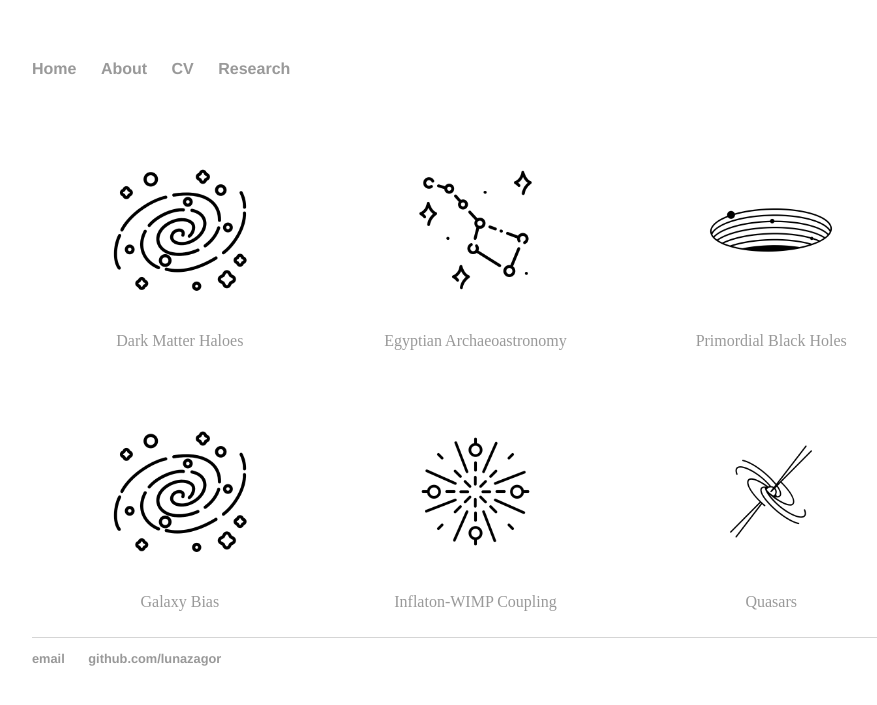
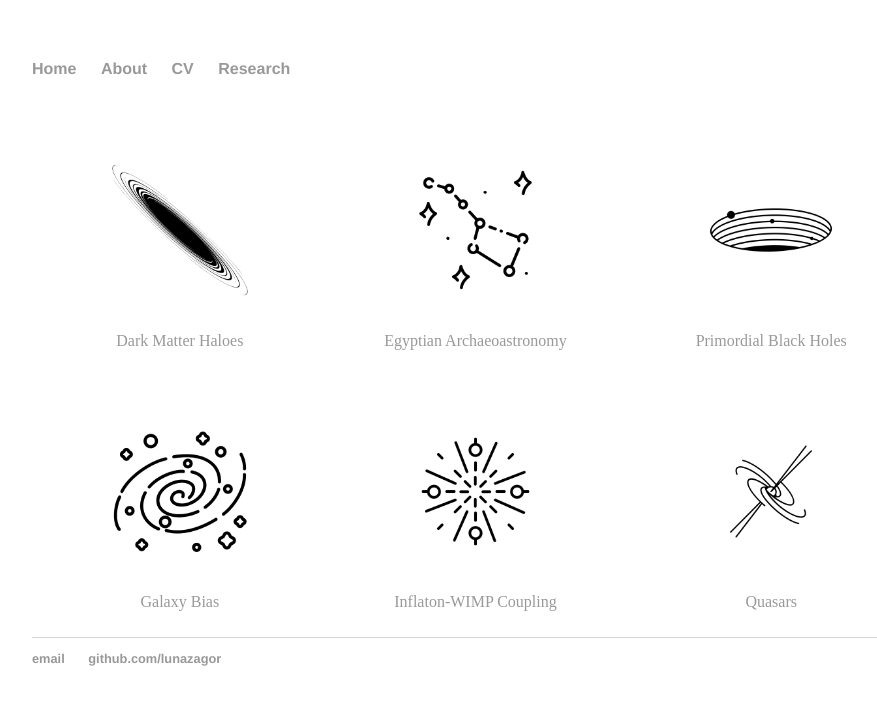
Before and after one commit to lunazagor/lunazagor.github.io, a Jekyll site: the page built from research/index.html, in a window 1280 px wide. Shown: the top 705 px of the page, without its empty margins (160-1037 px from the left). Built offline with Jekyll 4.4.1, drawn with Linux system fonts in a browser that asks for light colours.

Commit message:
Update index.html

```diff
--- a/research/index.html
+++ b/research/index.html
@@ -45,7 +45,7 @@
   <div class="column">
   </figure>
   <figure class="gallery__item gallery__item--6">
-    <a href="https://lunazagor.github.io/"><img src="galaxy.png" style="width:100%" title="DM Haloes" alt="Fuzzy"></a>
+    <a href="https://lunazagor.github.io/"><img src="dmhalo.png" style="width:100%" title="DM Haloes" alt="Fuzzy"></a>
     <figcaption> <a href="https://lunazagor.github.io/"> Dark Matter Haloes </a> </figcaption>
   </figure>
   </figure>
```
